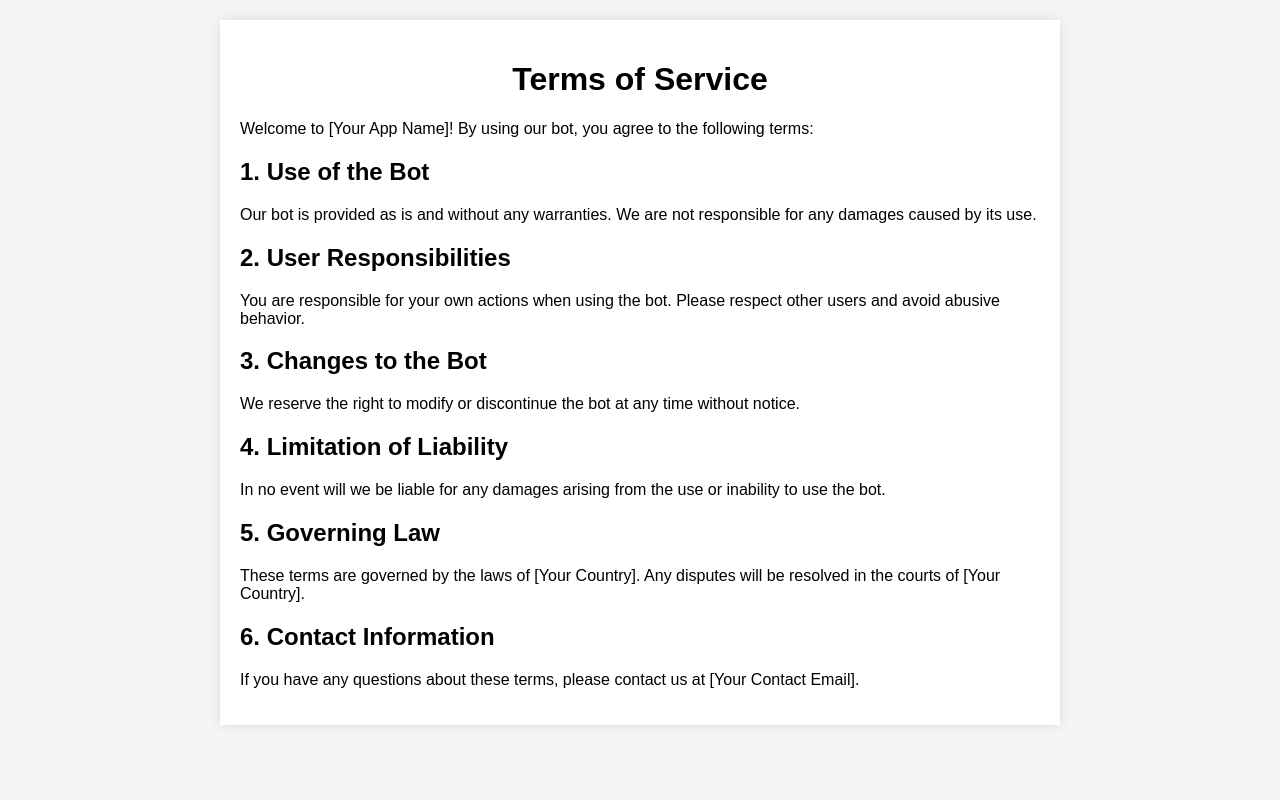
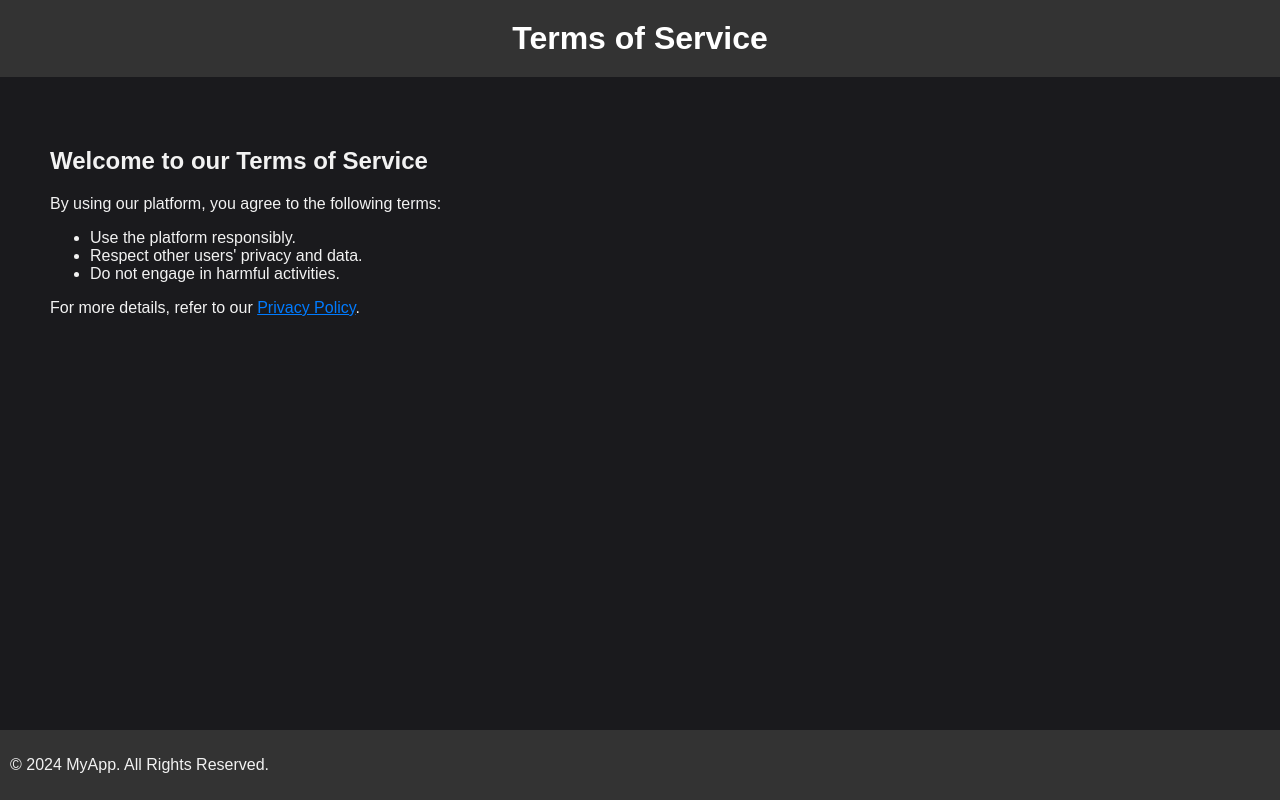
Before and after one commit to Skrcby/Discord-Privacy-Policy, a plain HTML site: page terms_of_service.html in a window 1280 px wide. Drawn offline with Linux system fonts and the light colour scheme.

Commit message:
Update terms_of_service.html

```diff
--- a/terms_of_service.html
+++ b/terms_of_service.html
@@ -3,49 +3,56 @@
 <head>
     <meta charset="UTF-8">
     <meta name="viewport" content="width=device-width, initial-scale=1.0">
-    <meta http-equiv="X-UA-Compatible" content="ie=edge">
-    <title>Terms of Service</title>
+    <title>Terms of Service | MyApp</title>
     <style>
         body {
             font-family: Arial, sans-serif;
+            background-color: #1a1a1d;
+            color: #f2f2f2;
             margin: 0;
+            padding: 0;
+        }
+        header {
+            background-color: #333;
             padding: 20px;
-            background-color: #f4f4f4;
+            text-align: center;
         }
-        .container {
-            max-width: 800px;
-            margin: auto;
-            background-color: #fff;
-            padding: 20px;
-            box-shadow: 0 0 10px rgba(0,0,0,0.1);
+        header h1 {
+            margin: 0;
+            color: #fff;
         }
-        h1 {
-            text-align: center;
+        main {
+            padding: 50px;
+        }
+        footer {
+            background-color: #333;
+            padding: 10px;
+            color: #f2f2f2;
+            position: fixed;
+            width: 100%;
+            bottom: 0;
+        }
+        a {
+            color: #007BFF;
         }
     </style>
 </head>
 <body>
-    <div class="container">
+    <header>
         <h1>Terms of Service</h1>
-        <p>Welcome to [Your App Name]! By using our bot, you agree to the following terms:</p>
-
-        <h2>1. Use of the Bot</h2>
-        <p>Our bot is provided as is and without any warranties. We are not responsible for any damages caused by its use.</p>
-
-        <h2>2. User Responsibilities</h2>
-        <p>You are responsible for your own actions when using the bot. Please respect other users and avoid abusive behavior.</p>
-
-        <h2>3. Changes to the Bot</h2>
-        <p>We reserve the right to modify or discontinue the bot at any time without notice.</p>
-
-        <h2>4. Limitation of Liability</h2>
-        <p>In no event will we be liable for any damages arising from the use or inability to use the bot.</p>
-
-        <h2>5. Governing Law</h2>
-        <p>These terms are governed by the laws of [Your Country]. Any disputes will be resolved in the courts of [Your Country].</p>
-
-        <h2>6. Contact Information</h2>
-        <p>If you have any questions about these terms, please contact us at [Your Contact Email].</p>
-    </div>
+    </header>
+    <main>
+        <h2>Welcome to our Terms of Service</h2>
+        <p>By using our platform, you agree to the following terms:</p>
+        <ul>
+            <li>Use the platform responsibly.</li>
+            <li>Respect other users' privacy and data.</li>
+            <li>Do not engage in harmful activities.</li>
+        </ul>
+        <p>For more details, refer to our <a href="privacy_policy.html">Privacy Policy</a>.</p>
+    </main>
+    <footer>
+        <p>&copy; 2024 MyApp. All Rights Reserved.</p>
+    </footer>
 </body>
 </html>
```
